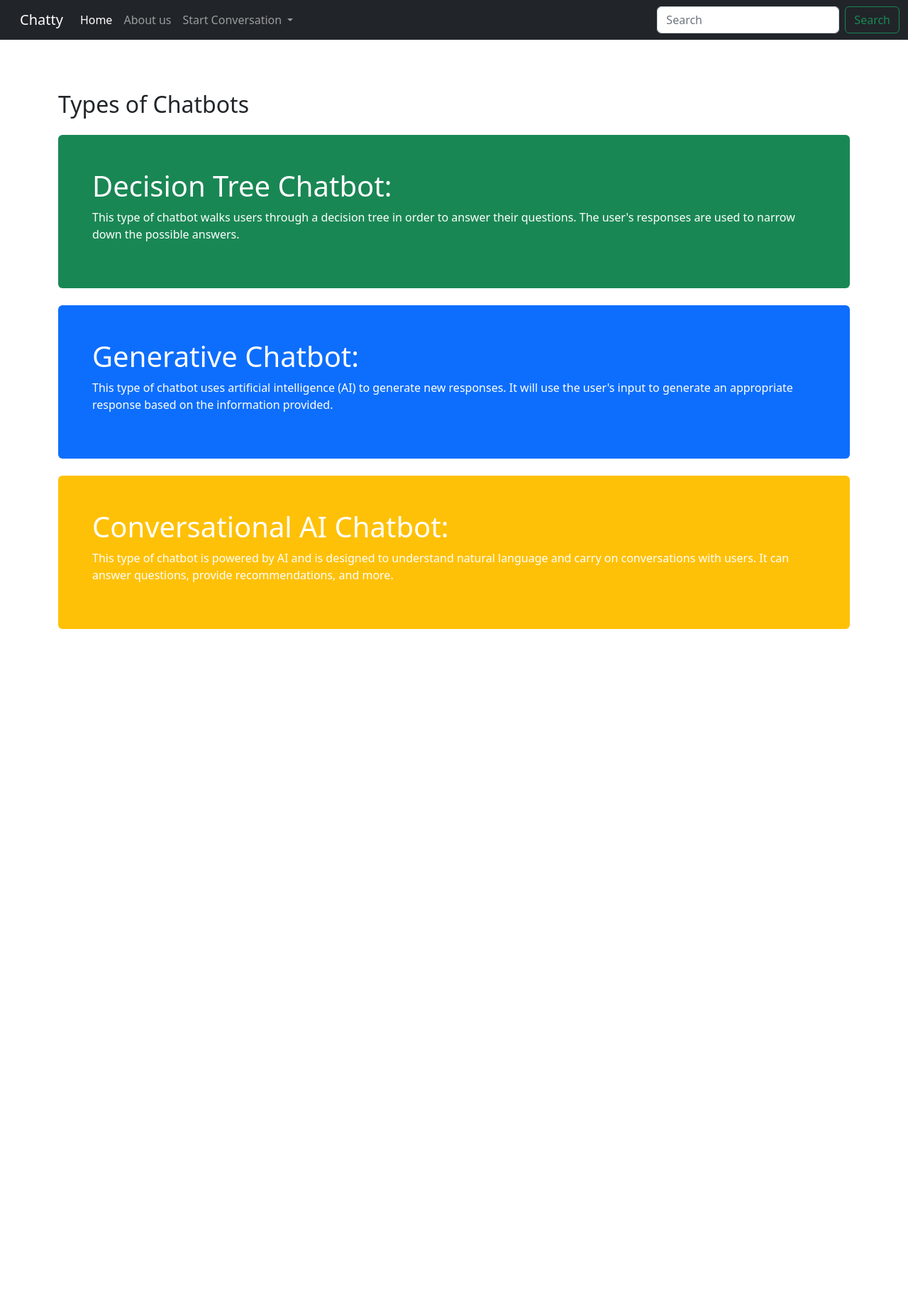
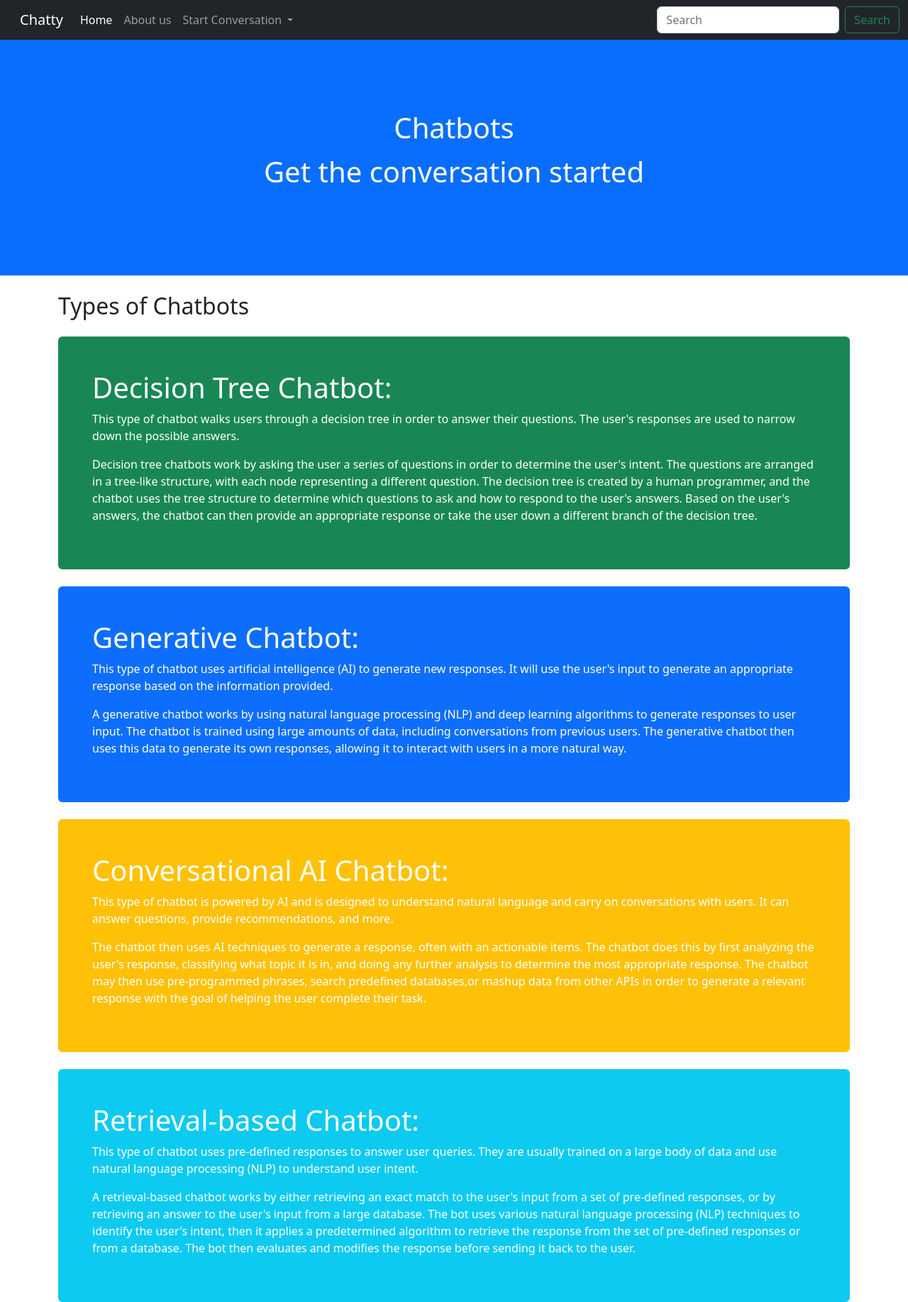
Before and after one commit to RhythmSharma10614346/CA_Python-Project-B9IS123-, a Django app: page / in a window 1280 px wide. Shown: the whole page at 71% size. Before the commit the page ends 886 px from the top, so only its background shows below. Run offline with Django 4.2, Linux system fonts and the light colour scheme.

Commit message:
types of chatbot

```diff
--- a/chat-bot-web/mysite/website/templates/base.html
+++ b/chat-bot-web/mysite/website/templates/base.html
@@ -1,5 +1,4 @@
 {% load static %}
-
 <!doctype html>
 
 <html lang="en">
@@ -26,6 +25,7 @@
 
 <body>
   {% include 'navbar.html' %}
+
   {% block content %}
   <div class="header">
     <h1>Chatbots</h1>
--- a/chat-bot-web/mysite/website/templates/index.html
+++ b/chat-bot-web/mysite/website/templates/index.html
@@ -1,7 +1,10 @@
 {% extends 'base.html' %}
 
 {% block content %}
+<div class="header">
   <h1>Chatbots</h1>
+  <p>Get the conversation started</p>
+</div>
 
 
 <div class="container mt-4">
@@ -10,6 +13,8 @@
     <h1>Decision Tree Chatbot:</h1>
     <p>This type of chatbot walks users through a decision tree in order to answer their questions.
       The user's responses are used to narrow down the possible answers.</p>
+    <p>Decision tree chatbots work by asking the user a series of questions in order to determine the user's intent. The questions are arranged in a tree-like structure, with each node representing a different question. The decision tree is created by a human programmer, and the chatbot uses the tree structure to determine which questions to ask and how to respond to the user's answers.
+         Based on the user's answers, the chatbot can then provide an appropriate response or take the user down a different branch of the decision tree.</p>
   </div>
 </div>
 
@@ -18,16 +23,35 @@
     <h1>Generative Chatbot:</h1>
     <p>This type of chatbot uses artificial intelligence (AI) to generate new responses.
       It will use the user's input to generate an appropriate response based on the information provided.</p>
+      <p>
+        A generative chatbot works by using natural language processing (NLP) and deep learning algorithms to generate responses to user input. The chatbot is trained using large amounts of data, including conversations from previous users.
+        The generative chatbot then uses this data to generate its own responses, allowing it to interact with users in a more natural way.
+      </p>
   </div>
 </div>
 
 <div class="container mt-4">
   <div class="mt-4 p-5 bg-warning text-white rounded">
     <h1>Conversational AI Chatbot:</h1>
-      <p>This type of chatbot is powered by AI and is designed to understand natural language and carry on conversations with users. It can answer questions, provide recommendations, and more.</p>
+    <p>This type of chatbot is powered by AI and is designed to understand natural language and carry on conversations
+      with users. It can answer questions, provide recommendations, and more.</p>
+      <p>
+        The chatbot then uses AI techniques to generate a response, often with an actionable items.
+        The chatbot does this by first analyzing the user's response, classifying what topic it is in, and doing any further analysis to determine the most appropriate response. The chatbot may then use pre-programmed phrases, search predefined databases,or mashup data from other APIs in order to generate a relevant response with the goal of helping the user complete their task.
+      </p>
   </div>
 </div>
 
-
-
+<div class="container mt-4">
+  <div class="mt-4 p-5 bg-info text-white rounded">
+    <h1>Retrieval-based Chatbot:</h1>
+    <p>This type of chatbot uses pre-defined responses to answer user queries.
+      They are usually trained on a large body of data and use natural language processing (NLP) to understand user intent. </p>
+      <p>
+        A retrieval-based chatbot works by either retrieving an exact match to the user's input from a set of pre-defined responses, or by retrieving an answer to the user's input from a large database.
+        The bot uses various natural language processing (NLP) techniques to identify the user's intent, then it applies a predetermined algorithm to retrieve the response from the set of pre-defined responses or from a database.
+        The bot then evaluates and modifies the response before sending it back to the user.
+      </p>
+      </div>
+</div>
 {% endblock %}
--- a/chat-bot-web/mysite/website/templates/navbar.html
+++ b/chat-bot-web/mysite/website/templates/navbar.html
@@ -16,15 +16,12 @@
             <a class="nav-link" href="{% url 'about' %}">About us</a>
           </li>
           <li class="nav-item dropdown">
-            <a class="nav-link dropdown-toggle" href="#" role="button" data-bs-toggle="dropdown" aria-expanded="false">
+            <a class="nav-link dropdown-toggle" href="#" role="button" data-bs-toggle="dropdown" aria-expanded="true">
               Start Conversation
             </a>
             <ul class="dropdown-menu">
               <li><a class="dropdown-item" href="{% url 'smartchatbot' %}">Smart Chatbot</a></li>
               <li><a class="dropdown-item" href="#">AI Bot</a></li>
-              <li>
-                <hr class="dropdown-divider">
-              </li>
               <li><a class="dropdown-item" href="#">Hybrid Chatbot</a></li>
             </ul>
           </li>
--- a/chatbot/smart-chatbot.py
+++ b/chatbot/smart-chatbot.py
@@ -6,6 +6,7 @@ import numpy as np
 import nltk
 import string
 import random
+
 
 #import and read the corpus
 f=open('whatismentalhealth.txt', 'r', errors='ignore')
```
Lines whose indentation alone changed are shown as unchanged.
